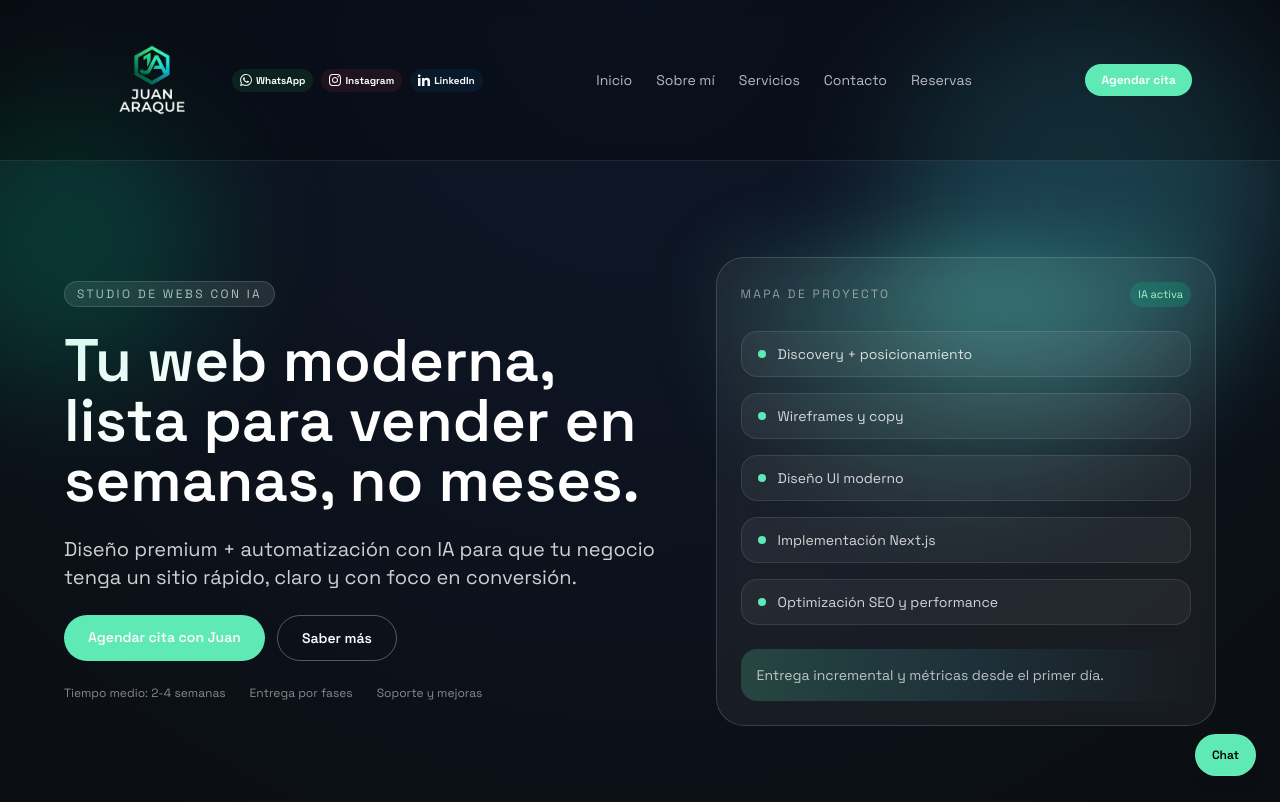
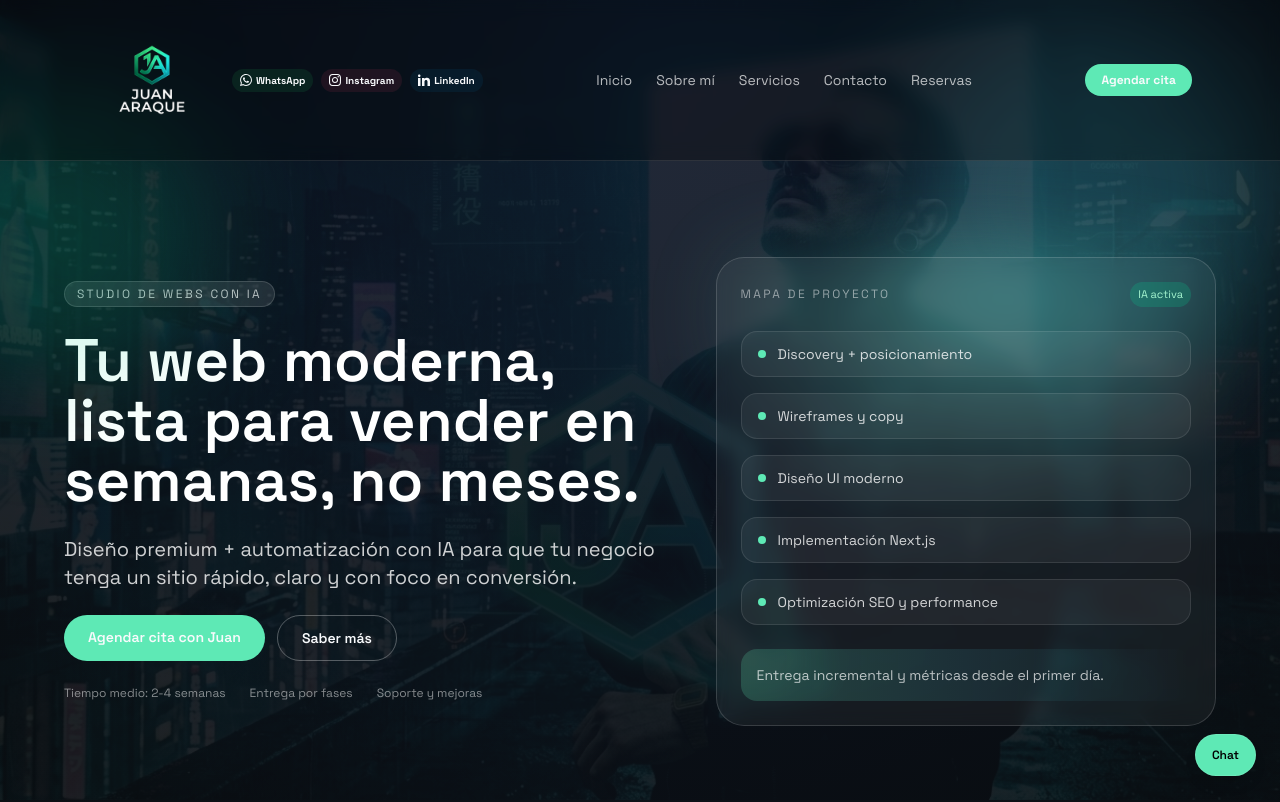
Before and after one commit to jaraque42/nextjs-boilerplate, a Next.js app: page / in a window 1280 px wide. Shown: the top 802 px of the page. Built offline with nearby package versions, Linux system fonts and the light colour scheme.

Commit message:
feat: add subtle cyberpunk background image

```diff
--- a/app/globals.css
+++ b/app/globals.css
@@ -23,6 +23,25 @@
   color: var(--ink);
   font-family: "Space Grotesk", system-ui, sans-serif;
   min-height: 100vh;
+  position: relative;
+}
+
+body::before {
+  content: "";
+  position: fixed;
+  top: 0;
+  left: 0;
+  width: 100%;
+  height: 100%;
+  z-index: -1;
+  background-image: url('/background.jpeg');
+  background-size: cover;
+  background-position: center;
+  background-attachment: fixed;
+  opacity: 0.12;
+  /* Subtle background */
+  filter: brightness(0.7);
+  pointer-events: none;
 }
 
 a {
@@ -37,9 +56,11 @@
   0% {
     transform: translateY(0);
   }
+
   50% {
     transform: translateY(-10px);
   }
+
   100% {
     transform: translateY(0);
   }
@@ -50,13 +71,25 @@
 }
 
 @keyframes fadeIn {
-  from { opacity: 0; }
-  to { opacity: 1; }
+  from {
+    opacity: 0;
+  }
+
+  to {
+    opacity: 1;
+  }
 }
 
 @keyframes slideInFromTop {
-  from { transform: translateY(-1rem); opacity: 0; }
-  to { transform: translateY(0); opacity: 1; }
+  from {
+    transform: translateY(-1rem);
+    opacity: 0;
+  }
+
+  to {
+    transform: translateY(0);
+    opacity: 1;
+  }
 }
 
 .animate-in {
```
Also changed, not shown: public/background.jpeg (added).
